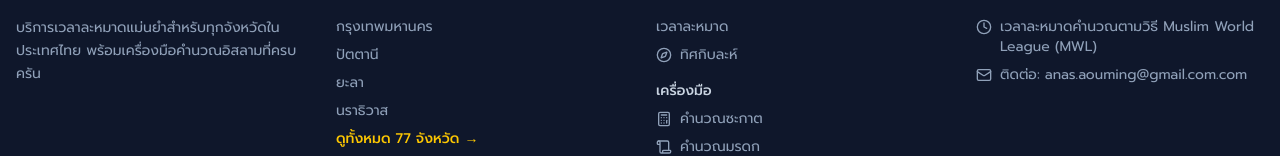
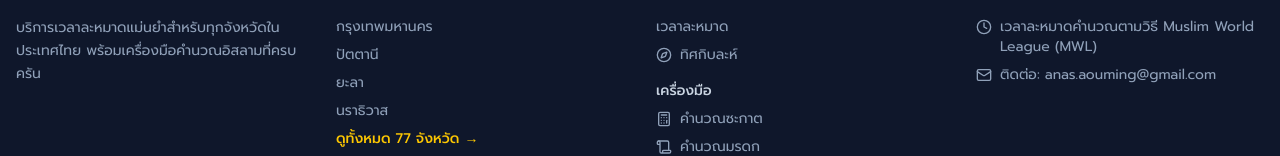
Before and after one commit to Nonie001/prayertime, a Next.js app: page / in a window 1280 px wide. Shown: the part 1381-1537 px from the top of the page. Built offline with nearby package versions, Linux system fonts and the light colour scheme; no server answers.

Commit message:
Complete SEO optimization for all pages - add OpenGraph, canonical URLs, enhanc mtadata

```diff
--- a/app/layout.tsx
+++ b/app/layout.tsx
@@ -80,7 +80,7 @@ export const metadata: Metadata = {
     },
   },
   verification: {
-    // google: "your-google-verification-code",
+    // ยืนยันผ่าน DNS แล้ว
   },
   alternates: {
     canonical: "https://prayertime.in.th/",
--- a/components/Footer.tsx
+++ b/components/Footer.tsx
@@ -97,7 +97,7 @@ export default function Footer() {
               </li>
               <li className="flex items-start gap-2">
                 <Mail className="w-4 h-4 mt-0.5 flex-shrink-0" />
-                <span>ติดต่อ: anas.aouming@gmail.com.com</span>
+                <span>ติดต่อ: anas.aouming@gmail.com</span>
               </li>
             </ul>
           </div>
```
